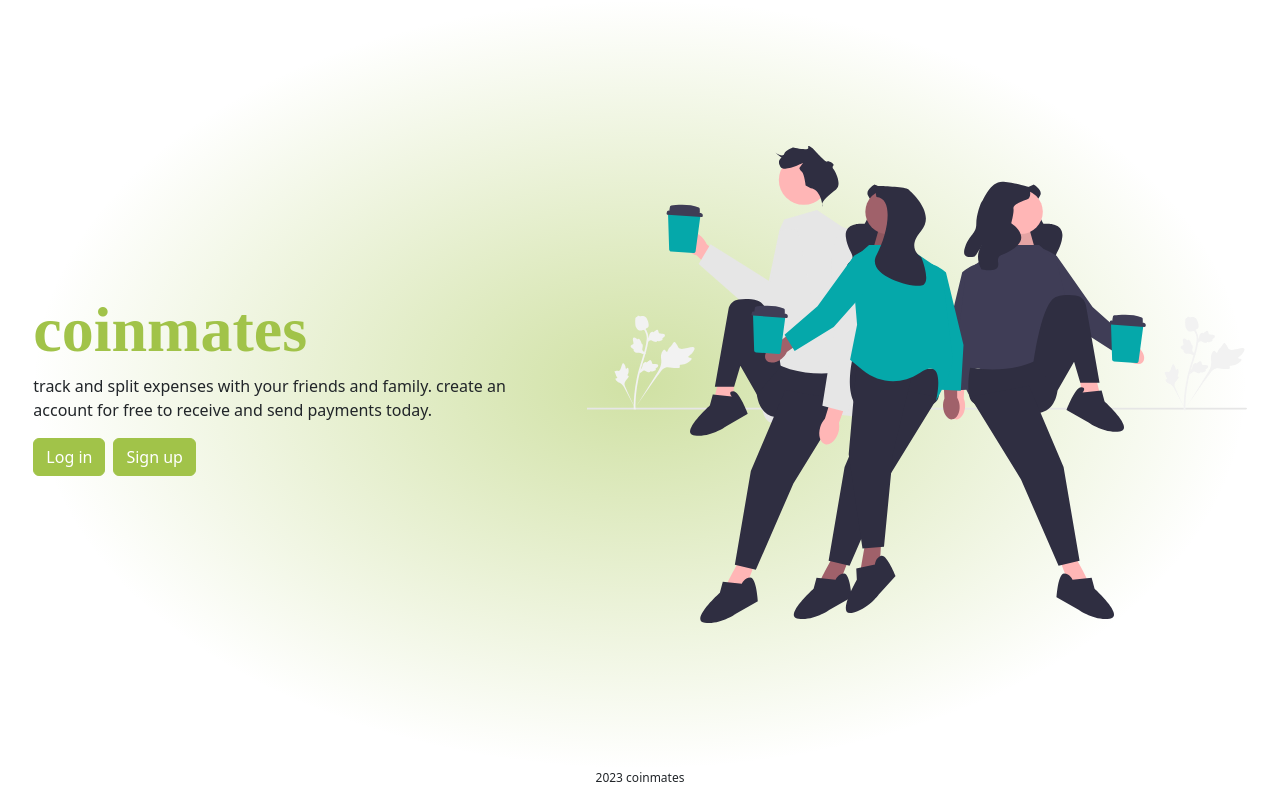
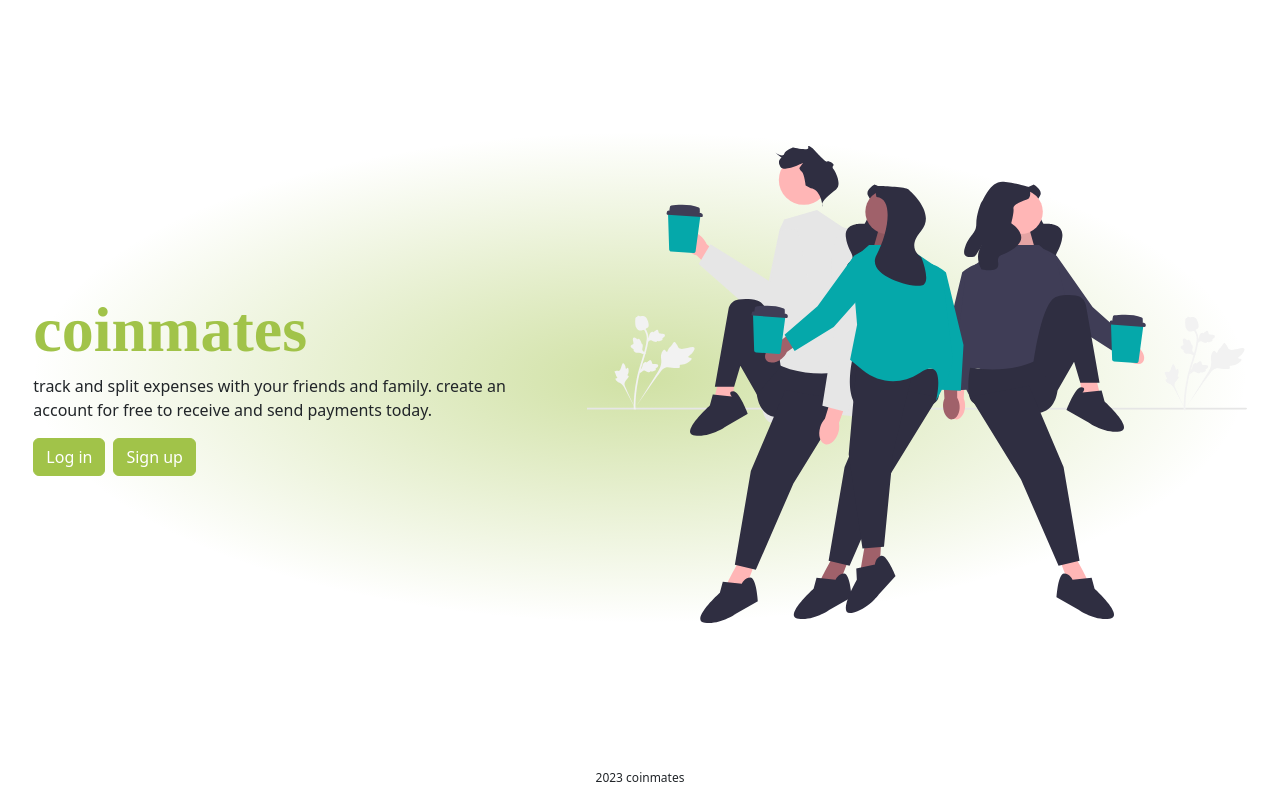
Before and after one commit to stjomd/coinmates, a React (Vite) app in the folder frontend/: page / in a window 1280 px wide. Built offline with nearby package versions, Linux system fonts and the light colour scheme; a web font is replaced by a local one.

Commit message:
Fix reactive landscape

```diff
--- a/frontend/src/components/App.scss
+++ b/frontend/src/components/App.scss
@@ -5,7 +5,7 @@
     flex-direction: column;
     justify-content: space-between;
     align-items: center;
-    height: 100%;
+    min-height: 100%;
 }
 
 div#landing {
@@ -15,9 +15,12 @@ div#landing {
     height: 100%;
     background: radial-gradient(closest-side, rgba(colors.$primary, 0.5), rgba(white, 0));
     overflow-y: scroll;
+    margin-top: auto;
+    margin-bottom: auto;
 }
 
 footer#footer {
     font-size: 9pt;
+    padding-top: 10pt;
     padding-bottom: 10pt;
 }
--- a/frontend/src/components/landing/Landing.scss
+++ b/frontend/src/components/landing/Landing.scss
@@ -49,9 +49,6 @@
         padding-left: 12pt;
         padding-right: 12pt;
     }
-    #title {
-        // font-size: 30pt;
-    }
     .description {
         & p {
             white-space: normal;
@@ -75,3 +72,9 @@
         font-size: 18pt;
     }
 }
+
+@media (orientation: landscape) {
+    .flex-container {
+        margin-top: 10pt;
+    }
+}
```
